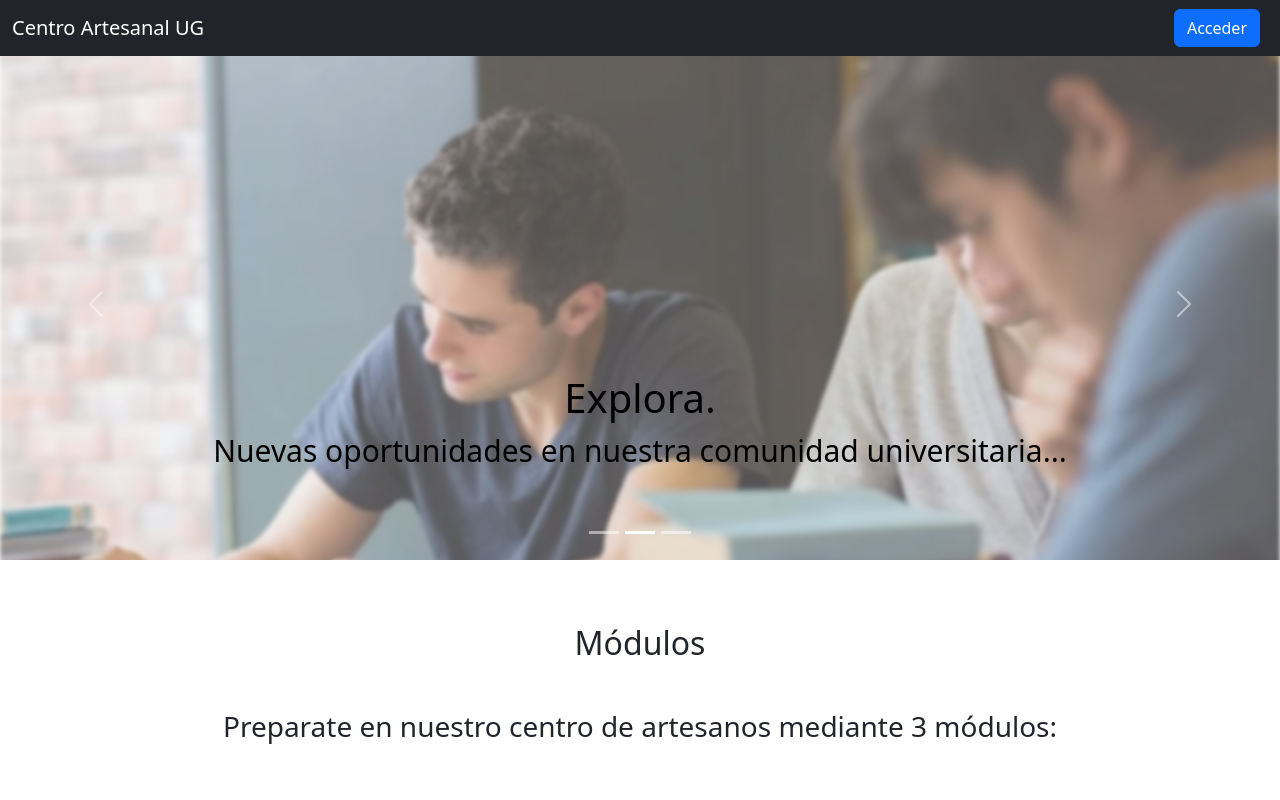
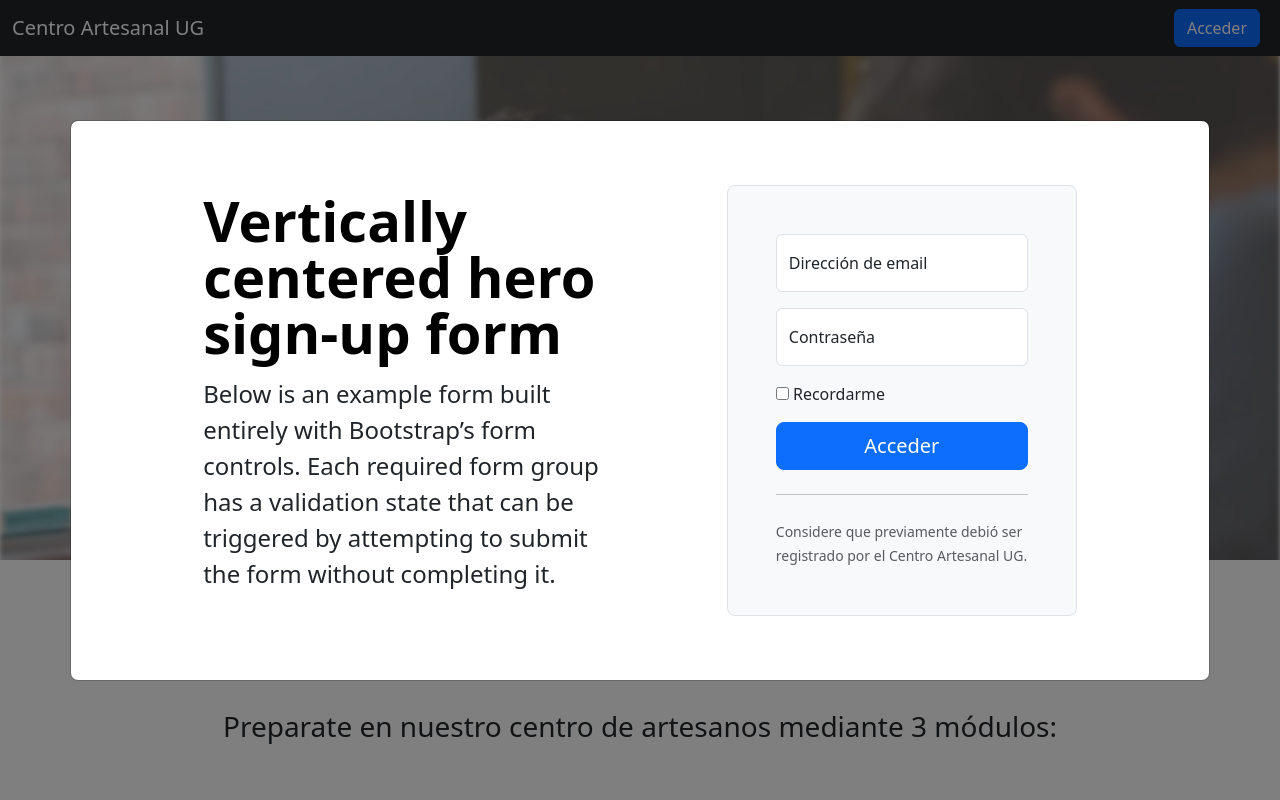
Before and after one commit to DiegoEli/ProyectoCalidad-CentroArtesanal, an Angular app: page /home in a window 1280 px wide. Both pictures are taken after a click on the button "Acceder". Shown: the top 800 px of the page. Built offline with nearby package versions, Linux system fonts and the light colour scheme.

Commit message:
Implementación del Modal para el login

```diff
--- a/src/app/components/navbar/navbar.component.html
+++ b/src/app/components/navbar/navbar.component.html
@@ -10,9 +10,62 @@
             <div class="collapse navbar-collapse" id="navbarCollapse">
                 <ul class="navbar-nav me-auto mb-2 mb-md-0"></ul>
                 <div>
-                    <button type="button" class="btn btn-primary me-2">Acceder</button>
+                    <!--LLAMADA AL MODAL-->
+                    <button type="button" class="btn btn-primary me-2" data-bs-toggle="modal" data-bs-target="#staticBackdrop">Acceder</button>
                 </div>
             </div>
         </div>
     </nav>
 </header>
+
+<!--MODAL-->
+<div class="modal fade" id="staticBackdrop" data-bs-keyboard="false" tabindex="-1" aria-labelledby="staticBackdropLabel" aria-hidden="true">
+    <div class="modal-dialog modal-dialog-centered modal-xl">
+        <!--CONTENIDO DEL MODAL-->
+        <div class="modal-content">
+            <!--CABECERA-->
+            <!--<div class="modal-header">-->
+                <!--TITULO-->
+                <!-- <h1 class="modal-title fs-5" id="staticBackdropLabel">Bienvenido de nuevo!</h1> -->
+                <!--ICONO DE CIERRE DE LA CABERA-->
+                <!--<button type="button" class="btn-close" data-bs-dismiss="modal" aria-label="Close"></button>-->
+            <!--</div>-->
+            <!--CUERPO-->
+            <div class="modal-body">
+                <div class="container col-xl-10 col-xxl-8 px-4 py-5">
+                    <div class="row align-items-center">
+                      <div class="col-lg-7 text-center text-lg-start">
+                        <h1 class="display-4 fw-bold lh-1 text-body-emphasis mb-3">Vertically centered hero sign-up form</h1>
+                        <p class="col-lg-10 fs-4">Below is an example form built entirely with Bootstrap’s form controls. Each required form group has a validation state that can be triggered by attempting to submit the form without completing it.</p>
+                      </div>
+                      <div class="col-md-10 mx-auto col-lg-5">
+                        <form class="p-4 p-md-5 border rounded-3 bg-body-tertiary">
+                          <div class="form-floating mb-3">
+                            <input type="email" class="form-control" id="floatingInput" placeholder="name@example.com">
+                            <label for="floatingInput">Dirección de email</label>
+                          </div>
+                          <div class="form-floating mb-3">
+                            <input type="password" class="form-control" id="floatingPassword" placeholder="Password">
+                            <label for="floatingPassword">Contraseña</label>
+                          </div>
+                          <div class="checkbox mb-3">
+                            <label>
+                                <input type="checkbox" value="remember-me"> Recordarme
+                            </label>
+                          </div>
+                          <button class="w-100 btn btn-lg btn-primary" type="submit">Acceder</button>
+                          <hr class="my-4">
+                          <small class="text-body-secondary">Considere que previamente debió ser registrado por el Centro Artesanal UG.</small>
+                        </form>
+                      </div>
+                    </div>
+                  </div>
+            </div>
+            <!--PIE-->
+            <!-- <div class="modal-footer">
+                <button type="button" class="btn btn-secondary" data-bs-dismiss="modal">Cancelar</button>
+                <button type="button" class="btn btn-primary">Acceder</button>
+            </div> -->
+        </div>
+    </div>
+</div>
```
